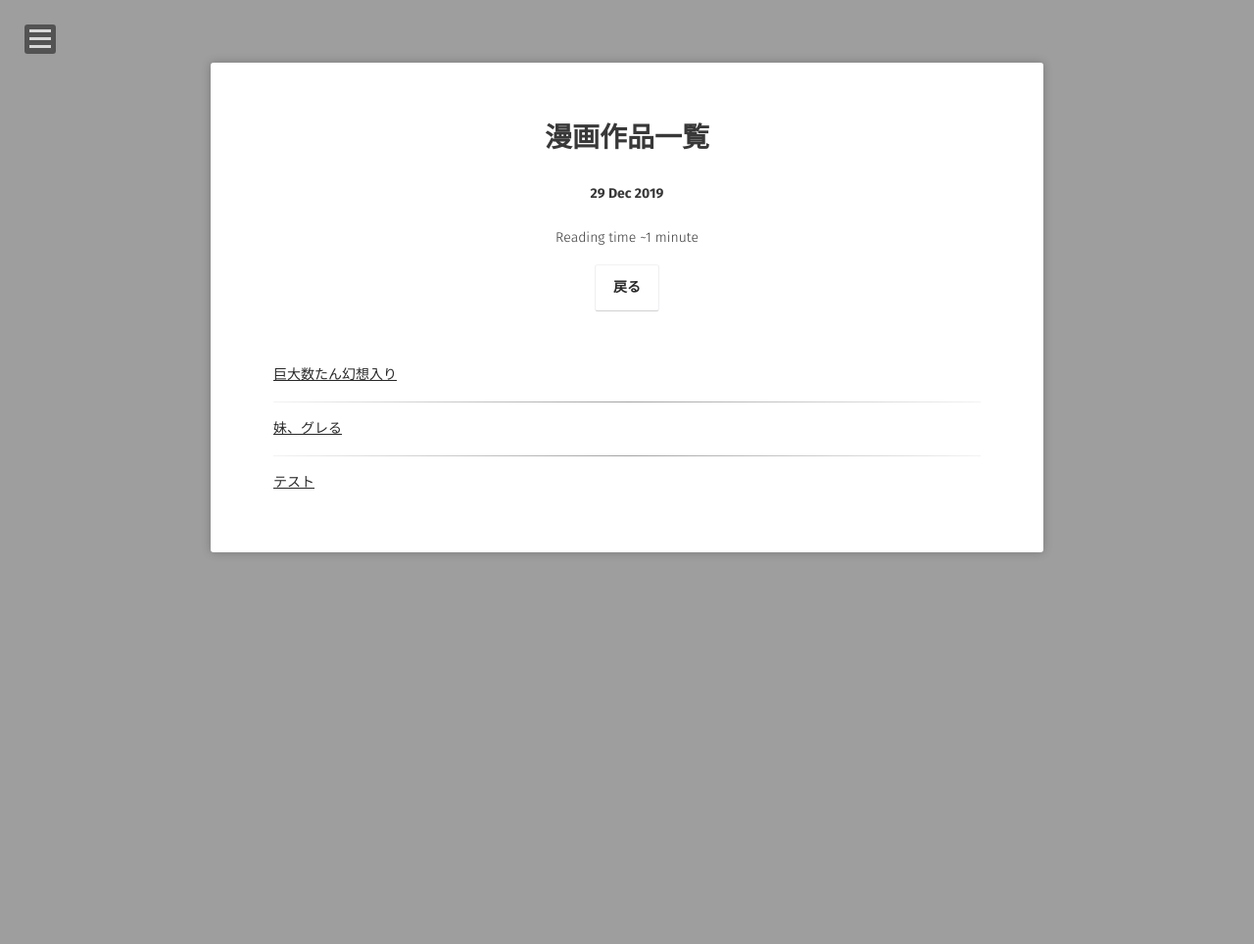
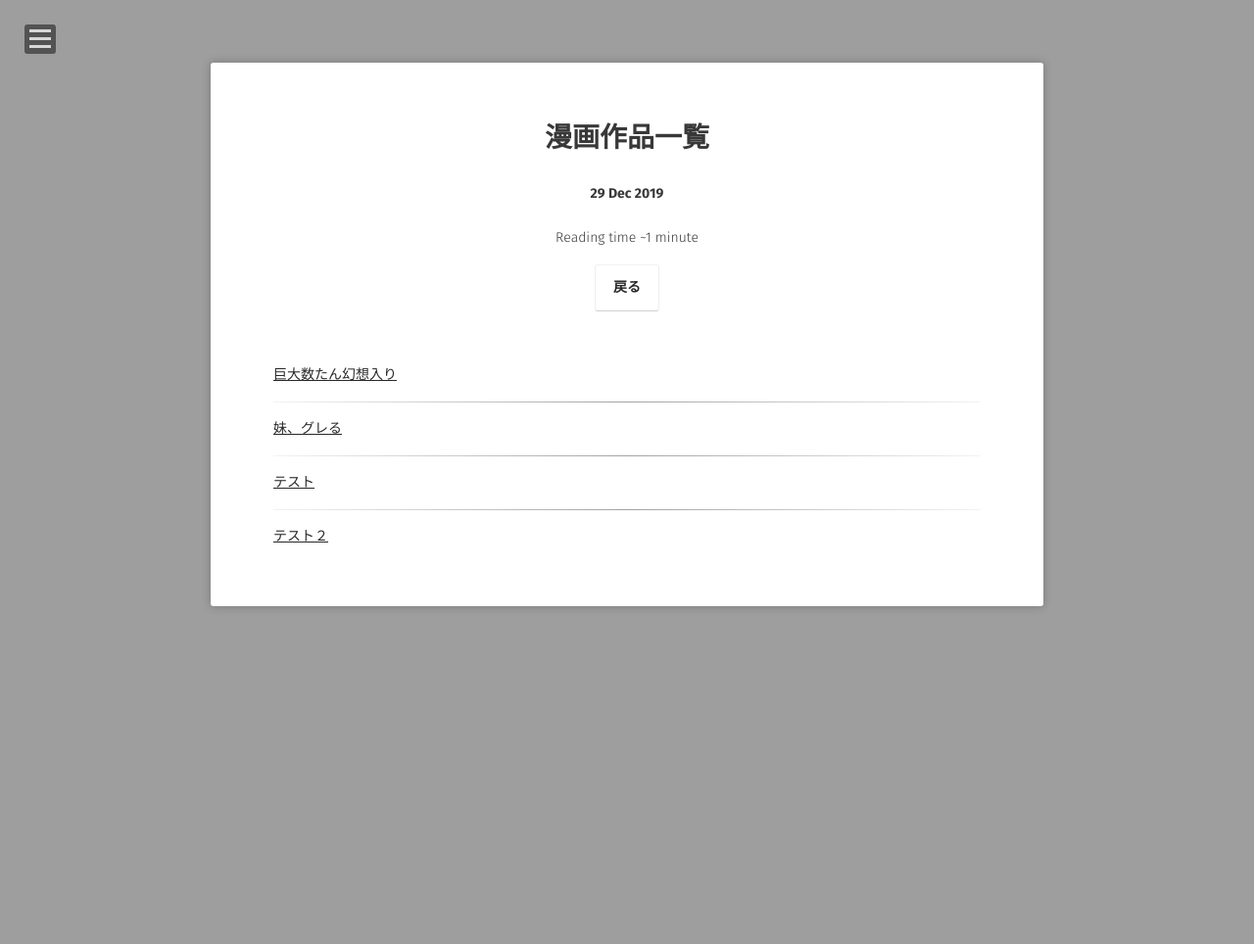
Before and after one commit to p-adic/p-adic.github.io, a Jekyll site: the page built from _posts/projects/2019-12-29-cartoon.md, in a window 1280 px wide. Shown: the whole page at 98% size. Built offline with Jekyll 4.4.1, drawn with Linux system fonts in a browser that asks for light colours; some web fonts are replaced.

Commit message:
Update 2019-12-29-cartoon.md

```diff
--- a/_posts/projects/2019-12-29-cartoon.md
+++ b/_posts/projects/2019-12-29-cartoon.md
@@ -16,4 +16,8 @@
 
 ***
 
-[テスト](https://github.com/p-adic/bot/blob/master/BdR.jpg)
+[テスト](https://github.com/p-adic/bot/blob/master/BdR.jpg "test")
+
+***
+
+[テスト２]({{ site.logo }} "test2")
```
